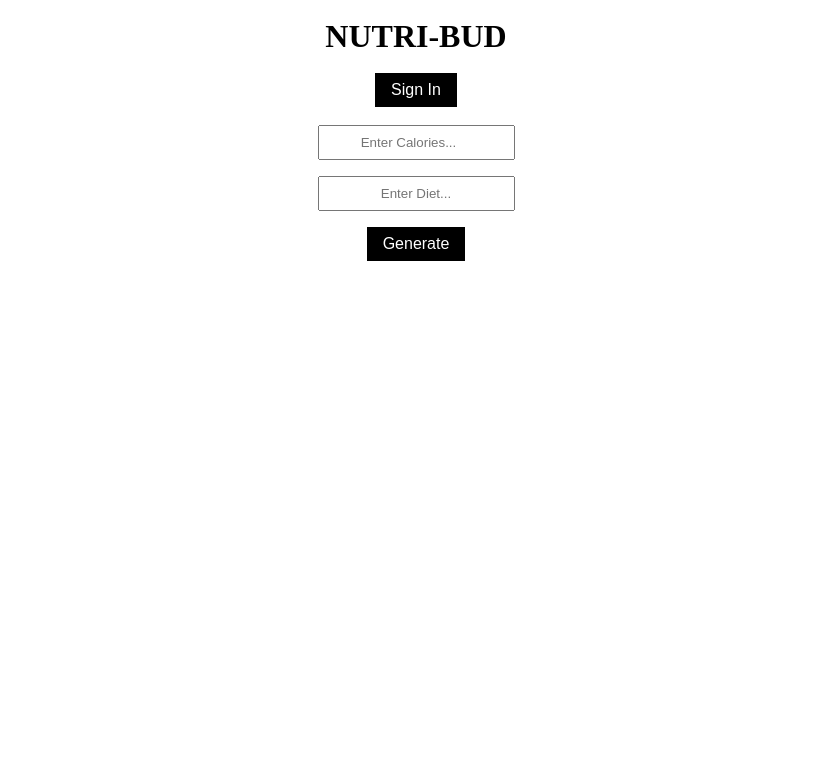
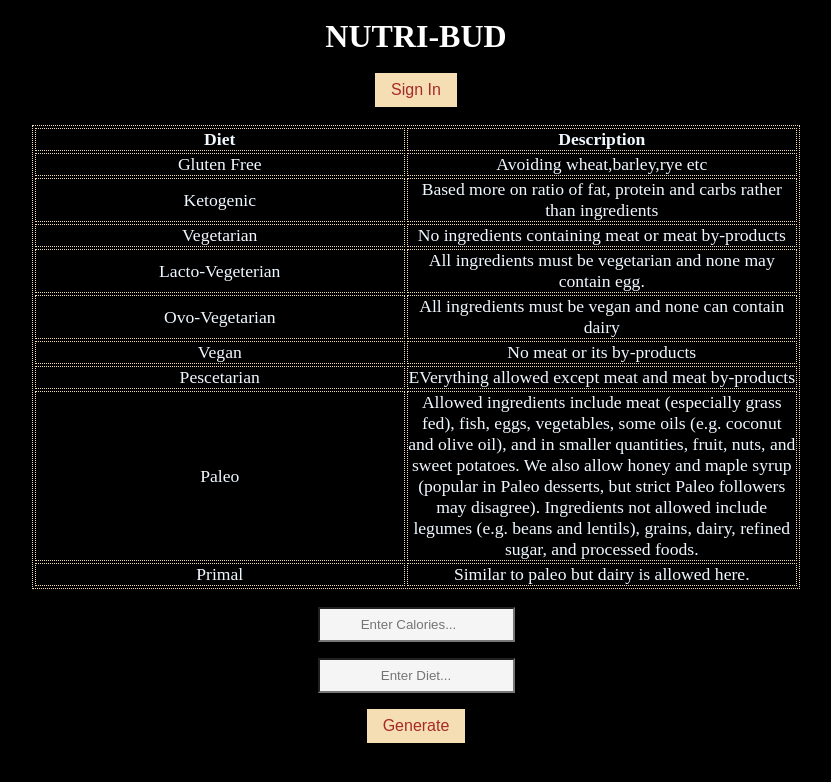
Before and after one commit to Mwagiru/Nutri-Bud, a React (Create React App) app: page / in a window 1280 px wide. Shown: the top 782 px of the page, without its empty margins (224-1055 px from the left). Built offline with nearby package versions, Linux system fonts and the light colour scheme.

Commit message:
Style components

```diff
--- a/src/App.js
+++ b/src/App.js
@@ -9,6 +9,7 @@ import {
   Switch,
   Route} from 'react-router-dom';
 import { signInWithGoogle } from "./components/firebase";
+import Table from "./components/Table";
 function App() {
   const [mealData, setMealData]= useState(null);
   const [calories, setCalories]= useState(2000);
@@ -49,6 +50,8 @@ function App() {
         <br />
         <Navigation />
         <br />
+        <Table />
+        <br />
         <section className="controls">
           <input
             type="number"
--- a/src/components/Header.js
+++ b/src/components/Header.js
@@ -2,7 +2,7 @@ import React from 'react'
 
 function Header() {
   return (
-    <div>
+    <div className='header'>
         <h1 className="display-1 text-start">NUTRI-BUD</h1>
     </div>
   )
--- /dev/null
+++ b/src/components/Table.js
@@ -0,0 +1,63 @@
+import React from 'react'
+
+function Table() {
+  return (
+    <div>
+      <table>
+        <tr>
+          <th>Diet</th>
+          <th>Description</th>
+        </tr>
+        <tr>
+          <td>Gluten Free</td>
+          <td>Avoiding wheat,barley,rye etc</td>
+        </tr>
+        <tr>
+          <td>Ketogenic</td>
+          <td>
+            {" "}
+            Based more on ratio of fat, protein and carbs rather than
+            ingredients
+          </td>
+        </tr>
+        <tr>
+          <td>Vegetarian</td>
+          <td>No ingredients containing meat or meat by-products</td>
+        </tr>
+        <tr>
+          <td>Lacto-Vegeterian</td>
+          <td>All ingredients must be vegetarian and none may contain egg.</td>
+        </tr>
+        <tr>
+          <td>Ovo-Vegetarian</td>
+          <td>All ingredients must be vegan and none can contain dairy</td>
+        </tr>
+        <tr>
+          <td>Vegan</td>
+          <td>No meat or its by-products</td>
+        </tr>
+        <tr>
+          <td>Pescetarian</td>
+          <td>EVerything allowed except meat and meat by-products</td>
+        </tr>
+        <tr>
+          <td>Paleo</td>
+          <td>
+            Allowed ingredients include meat (especially grass fed), fish, eggs,
+            vegetables, some oils (e.g. coconut and olive oil), and in smaller
+            quantities, fruit, nuts, and sweet potatoes. We also allow honey and
+            maple syrup (popular in Paleo desserts, but strict Paleo followers
+            may disagree). Ingredients not allowed include legumes (e.g. beans
+            and lentils), grains, dairy, refined sugar, and processed foods.
+          </td>
+        </tr>
+        <tr>
+            <td>Primal</td>
+            <td>Similar to paleo but dairy is allowed here.</td>
+        </tr>
+      </table>
+    </div>
+  );
+}
+
+export default Table
--- a/src/index.css
+++ b/src/index.css
@@ -1,6 +1,7 @@
 * {
   margin: 0;
   padding: 0;
+  background-color: black;
 }
 .App {
   display: flex;
@@ -19,17 +20,18 @@ input {
   text-align: center;
   padding: 0.5rem;
   margin-bottom: 1rem;
+  background-color: whitesmoke;
 }
 button {
   padding: 0.5rem 1rem;
-  background-color: black;
-  color: white;
+  background-color: wheat;
+  color:brown;
   border: none;
   font-size: 1rem;
 }
 button:hover {
   cursor: pointer;
-  background-color: black;
+  background-color: white;
 }
 main {
   display: flex;
@@ -43,10 +45,19 @@ main {
 .nutrients ul {
   display: flex;
   width: 35rem;
-  justify-content:space-evenly
+  justify-content:space-evenly;
+  color: bisque;
+}
+.header h1 {
+  color: white;
+  font-size: 2em;
 }
 ul {
   list-style:none
+}
+li {
+  color: white;
+  line-height: 1.5em;
 }
 .meals {
   display: flex;
@@ -65,19 +76,21 @@ article {
 }
 a {
   text-decoration: none;
-  color: black;
+  color: wheat;
   width: fit-content;
   padding: 0.5rem 1rem;
 }
-table {
-  background-color: black;
-  color: wheat;
-  border-collapse: collapse;
-  width: 100%;
+input {
+  color: brown;
 }
-th,td {
-  border: 1px solid white;
+table,th,td {
+  color: aliceblue;
+  border: 1px dotted wheat;
+  text-align: center;
+  width: 60vw;
+  font-size: 1.05em;
 }
+
 @media only screen and (max-width:550px){
   .meals {
     flex-direction: column;
```
